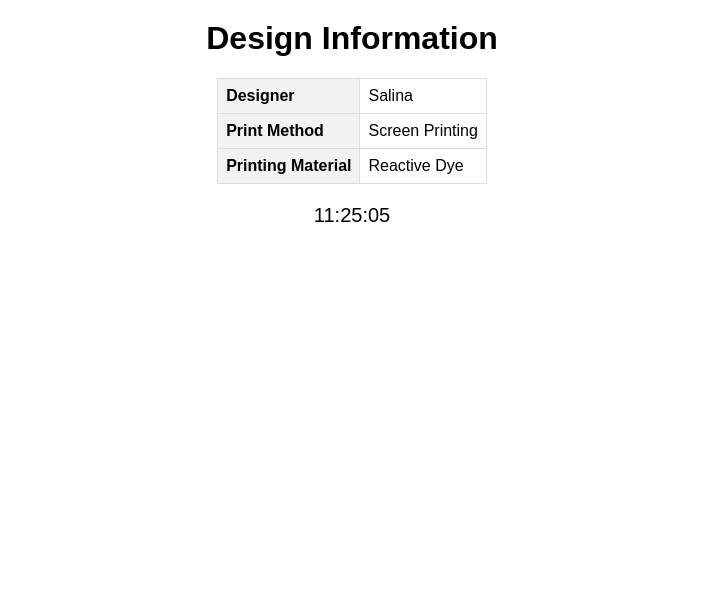
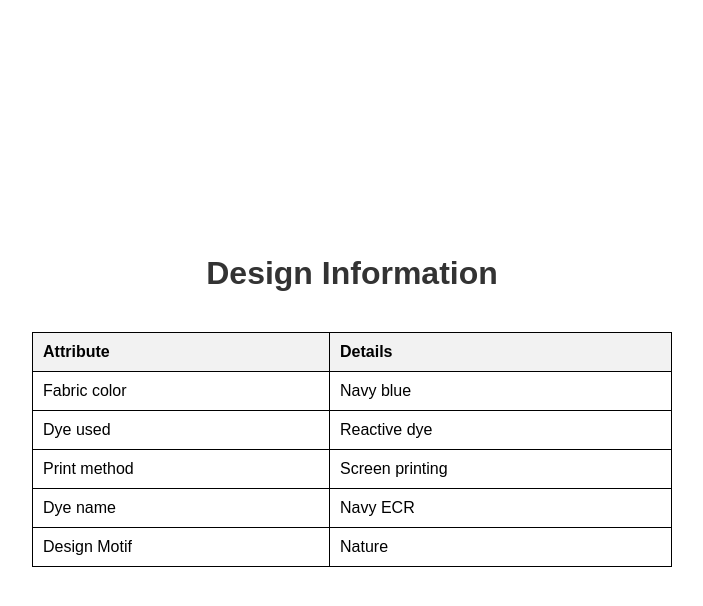
Before and after one commit to yeasir38/design, a plain HTML site: page index.html in a window 1280 px wide. Shown: the whole page, without its empty margins (288-991 px from the left). Drawn offline with Linux system fonts and the light colour scheme.

Commit message:
Update index.html

```diff
--- a/index.html
+++ b/index.html
@@ -6,79 +6,70 @@
     <title>Design Information</title>
     <style>
         body {
+            display: flex;
+            flex-direction: column;
+            align-items: center;
+            justify-content: center;
+            height: 100vh;
+            margin: 0;
             font-family: Arial, sans-serif;
-            text-align: center;
-            margin: 0;
-            padding: 0;
         }
 
         h1 {
+            color: #333;
+            margin-bottom: 20px;
+        }
+
+        table {
+            border-collapse: collapse;
+            width: 50%;
             margin-top: 20px;
         }
 
-        table {
-            margin: 20px auto;
-            border-collapse: collapse;
+        table, th, td {
+            border: 1px solid black;
         }
 
         th, td {
-            border: 1px solid #ddd;
-            padding: 8px;
+            padding: 10px;
             text-align: left;
         }
 
         th {
             background-color: #f2f2f2;
         }
-
-        #clock {
-            text-align: center;
-            margin-top: 20px;
-            font-size: 20px;
-        }
     </style>
 </head>
 <body>
+
     <h1>Design Information</h1>
 
     <table>
         <tr>
-            <th>Designer</th>
-            <td>Salina</td>
+            <th>Attribute</th>
+            <th>Details</th>
         </tr>
         <tr>
-            <th>Print Method</th>
-            <td>Screen Printing</td>
+            <td>Fabric color</td>
+            <td>Navy blue</td>
         </tr>
         <tr>
-            <th>Printing Material</th>
-            <td>Reactive Dye</td>
+            <td>Dye used</td>
+            <td>Reactive dye</td>
+        </tr>
+        <tr>
+            <td>Print method</td>
+            <td>Screen printing</td>
+        </tr>
+        <tr>
+            <td>Dye name</td>
+            <td>Navy ECR</td>
+        </tr>
+        <tr>
+            <td>Design Motif</td>
+            <td>Nature</td>
         </tr>
     </table>
 
-    <div id="clock"></div>
-
-    <script>
-        function updateClock() {
-            var now = new Date();
-            var hours = now.getHours();
-            var minutes = now.getMinutes();
-            var seconds = now.getSeconds();
-
-            hours = hours % 12;
-            hours = hours ? hours : 12; // Handle midnight
-
-            minutes = minutes < 10 ? '0' + minutes : minutes;
-            seconds = seconds < 10 ? '0' + seconds : seconds;
-
-            var timeString = hours + ':' + minutes + ':' + seconds;
-
-            document.getElementById('clock').textContent = timeString;
-
-            setTimeout(updateClock, 1000); // Update every second
-        }
-
-        updateClock(); // Initial call to display clock
-    </script>
 </body>
 </html>
```
